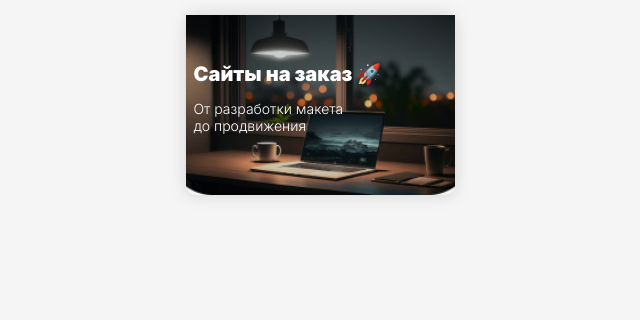
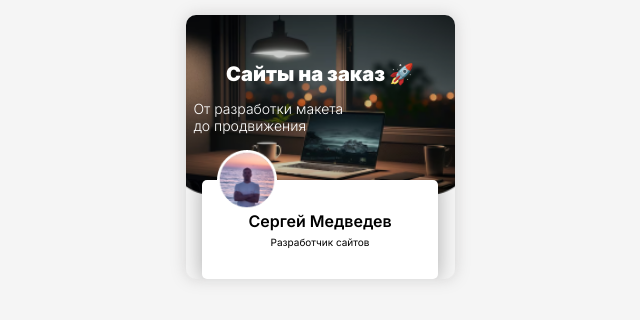
Before and after one commit to SmartProger/Taplink, a plain HTML site: page index.html in a window 1280 px wide. Shown: the whole page, without its empty margins (320-960 px from the left). Drawn offline with Linux system fonts and the light colour scheme.

Commit message:
add: user bio

```diff
--- a/css/style.css
+++ b/css/style.css
@@ -14,6 +14,12 @@ body {
   box-shadow: 0px 0px 15px rgba(128, 127, 127, 0.3);
   border-radius: 10px;
   background: #f5f5f5;
+  overflow: hidden;
+}
+
+.container {
+  max-width: 236px;
+  margin: auto;
 }
 
 .header {
@@ -22,7 +28,12 @@ body {
   background: url("../img/header.png") no-repeat center / cover;
 }
 
+.header-text {
+  text-align: center;
+}
+
 .hello {
+  text-align: center;
   font-size: 20px;
   font-weight: 900;
   line-height: 24px;
@@ -33,3 +44,37 @@ body {
   font-weight: 300;
   line-height: 17px;
 }
+
+.user {
+  text-align: center;
+  border-radius: 5px;
+  background: white;
+  box-shadow: 0 0 20px rgba(0, 0, 0, 0.3);
+  padding-bottom: 20px;
+}
+
+.user-avatar {
+  text-align: left;
+  margin-top: -15px;
+  object-fit: cover;
+}
+
+.user-photo {
+  margin-top: -30px;
+  margin-left: 15px;
+}
+
+.user-name {
+  font-size: 16px;
+  font-weight: 600;
+  line-height: 17px;
+  margin-top: 0;
+  margin-bottom: 5px;
+}
+
+.user-description {
+  font-size: 10px;
+  font-weight: 400;
+  line-height: 14px;
+  margin-top: 0;
+}
--- a/index.html
+++ b/index.html
@@ -15,10 +15,30 @@
   <body>
     <div class="page-wrapper">
       <header class="header">
-        <span class="hello">Сайты на заказ 🚀</span>
+        <div class="header-text">
+          <span class="hello">Сайты на заказ 🚀</span>
+        </div>
+
         <p class="hello-text">От разработки макета<br />до продвижения</p>
       </header>
+      <div class="container">
+        <div class="user">
+          <div class="user-avatar">
+            <img
+              class="user-photo"
+              width="60"
+              height="60"
+              src="/img/user-avatar.png"
+              alt="Сергей Медведев" />
+          </div>
+          <h1 class="user-name">Сергей Медведев</h1>
+          <p class="user-description">Разработчик сайтов</p>
+        </div>
+        <!-- /.user -->
+      </div>
+      <!-- /.container -->
     </div>
+    <!-- /.page-wrapper -->
     <script src="js/main.js"></script>
   </body>
 </html>
```
Also changed, not shown: img/user-avatar.png (added).
